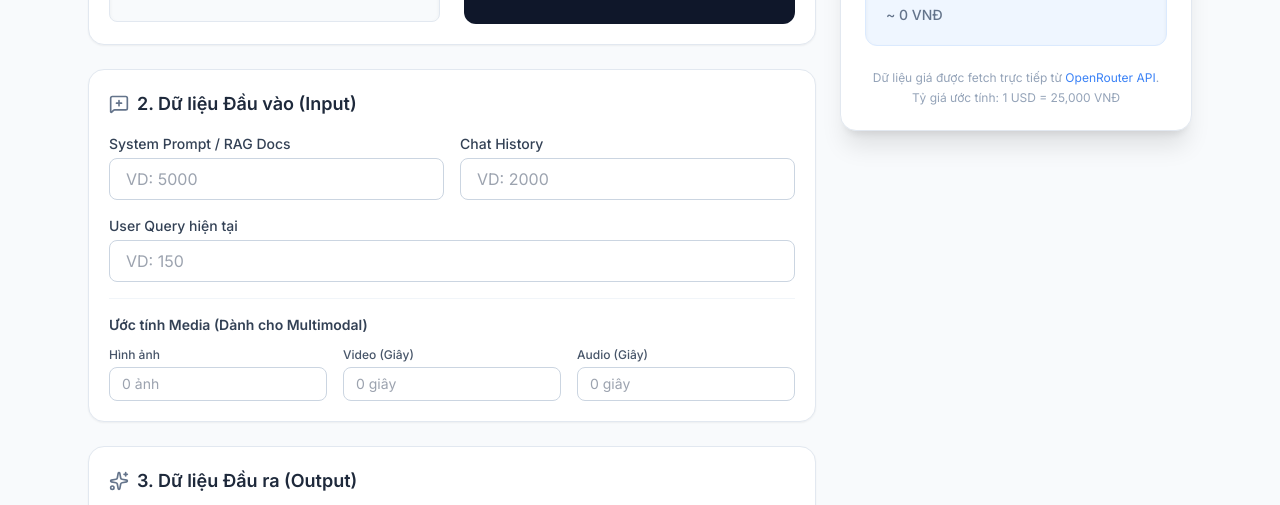
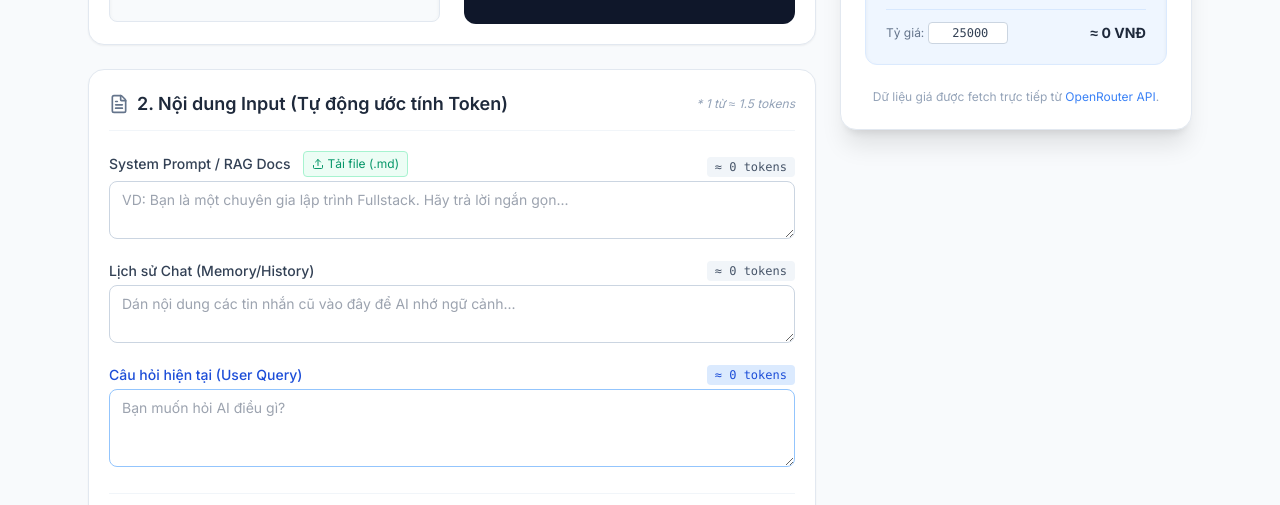
Before and after one commit to nguyenquocanhz/CostModel_LLM, a plain HTML site: page index.html in a window 1280 px wide. Shown: the part 447-952 px from the top of the page. Drawn offline with nearby package versions, Linux system fonts and the light colour scheme; no server answers.

Commit message:
Update input fields and labels in index.html

```diff
--- a/index.html
+++ b/index.html
@@ -127,25 +127,51 @@
                 </div>
             </div>
 
-            <!-- Nhập Input Tokens -->
-            <div class="bg-white p-5 rounded-2xl shadow-sm border border-slate-200 space-y-4">
-                <h2 class="text-lg font-semibold flex items-center">
-                    <i data-lucide="message-square-plus" class="w-5 h-5 mr-2 text-slate-500"></i>
-                    2. Dữ liệu Đầu vào (Input)
-                </h2>
+            <!-- Nhập Text Input (Auto Tokenize) -->
+            <div class="bg-white p-5 rounded-2xl shadow-sm border border-slate-200 space-y-5">
+                <div class="flex justify-between items-center border-b border-slate-100 pb-3">
+                    <h2 class="text-lg font-semibold flex items-center">
+                        <i data-lucide="file-text" class="w-5 h-5 mr-2 text-slate-500"></i>
+                        2. Nội dung Input (Tự động ước tính Token)
+                    </h2>
+                    <span class="text-xs text-slate-400 italic">* 1 từ ≈ 1.5 tokens</span>
+                </div>
 
-                <div class="grid grid-cols-1 sm:grid-cols-2 gap-4">
+                <div class="space-y-4">
+                    <!-- System Prompt -->
                     <div>
-                        <label class="block text-sm font-medium text-slate-700 mb-1">System Prompt / RAG Docs</label>
-                        <input type="number" id="sysTokens" min="0" placeholder="VD: 5000" class="w-full px-4 py-2 rounded-lg border border-slate-300 focus:ring-2 focus:ring-blue-500 outline-none" oninput="calculateCost()">
+                        <div class="flex justify-between items-end mb-1">
+                            <div class="flex items-center space-x-3">
+                                <label class="block text-sm font-medium text-slate-700">System Prompt / RAG Docs</label>
+                                <label for="ragFile" class="cursor-pointer text-xs bg-emerald-50 text-emerald-600 hover:bg-emerald-100 px-2 py-1 rounded flex items-center transition-colors border border-emerald-200" title="Tải file .md, .txt để đếm token RAG">
+                                    <i data-lucide="upload" class="w-3 h-3 mr-1"></i> Tải file (.md)
+                                </label>
+                                <input type="file" id="ragFile" accept=".md,.txt,.json,.csv" class="hidden" onchange="handleFileUpload(event)">
+                            </div>
+                            <span class="text-xs bg-slate-100 text-slate-600 px-2 py-0.5 rounded font-mono" id="lblSysTokens">≈ 0 tokens</span>
+                        </div>
+                        <textarea id="sysText" rows="2" placeholder="VD: Bạn là một chuyên gia lập trình Fullstack. Hãy trả lời ngắn gọn..."
+                            class="w-full px-3 py-2 rounded-lg border border-slate-300 focus:ring-2 focus:ring-blue-500 outline-none text-sm resize-y" oninput="calculateCost()"></textarea>
                     </div>
+
+                    <!-- Memory / History -->
                     <div>
-                        <label class="block text-sm font-medium text-slate-700 mb-1">Chat History</label>
-                        <input type="number" id="historyTokens" min="0" placeholder="VD: 2000" class="w-full px-4 py-2 rounded-lg border border-slate-300 focus:ring-2 focus:ring-blue-500 outline-none" oninput="calculateCost()">
+                        <div class="flex justify-between items-end mb-1">
+                            <label class="block text-sm font-medium text-slate-700">Lịch sử Chat (Memory/History)</label>
+                            <span class="text-xs bg-slate-100 text-slate-600 px-2 py-0.5 rounded font-mono" id="lblHistoryTokens">≈ 0 tokens</span>
+                        </div>
+                        <textarea id="historyText" rows="2" placeholder="Dán nội dung các tin nhắn cũ vào đây để AI nhớ ngữ cảnh..."
+                            class="w-full px-3 py-2 rounded-lg border border-slate-300 focus:ring-2 focus:ring-blue-500 outline-none text-sm resize-y text-slate-500" oninput="calculateCost()"></textarea>
                     </div>
-                    <div class="sm:col-span-2">
-                        <label class="block text-sm font-medium text-slate-700 mb-1">User Query hiện tại</label>
-                        <input type="number" id="queryTokens" min="0" placeholder="VD: 150" class="w-full px-4 py-2 rounded-lg border border-slate-300 focus:ring-2 focus:ring-blue-500 outline-none" oninput="calculateCost()">
+
+                    <!-- User Query -->
+                    <div>
+                        <div class="flex justify-between items-end mb-1">
+                            <label class="block text-sm font-medium text-blue-700">Câu hỏi hiện tại (User Query)</label>
+                            <span class="text-xs bg-blue-100 text-blue-700 px-2 py-0.5 rounded font-mono" id="lblQueryTokens">≈ 0 tokens</span>
+                        </div>
+                        <textarea id="queryText" rows="3" placeholder="Bạn muốn hỏi AI điều gì?"
+                            class="w-full px-3 py-2 rounded-lg border border-blue-300 focus:ring-2 focus:ring-blue-500 outline-none text-sm resize-y" oninput="calculateCost()"></textarea>
                     </div>
                 </div>
 
@@ -172,11 +198,12 @@
             <div class="bg-white p-5 rounded-2xl shadow-sm border border-slate-200">
                 <h2 class="text-lg font-semibold mb-4 flex items-center">
                     <i data-lucide="sparkles" class="w-5 h-5 mr-2 text-slate-500"></i>
-                    3. Dữ liệu Đầu ra (Output)
+                    3. Dự kiến Đầu ra (Output)
                 </h2>
                 <div>
-                    <label class="block text-sm font-medium text-slate-700 mb-1">Dự kiến AI trả lời (Tokens)</label>
+                    <label class="block text-sm font-medium text-slate-700 mb-1">Số lượng Tokens dự kiến AI trả lời</label>
                     <input type="number" id="outTokens" min="0" placeholder="VD: 800" class="w-full px-4 py-2 rounded-lg border border-slate-300 focus:ring-2 focus:ring-blue-500 outline-none" oninput="calculateCost()">
+                    <p class="text-xs text-slate-500 mt-2">* Output thường không thể biết trước chính xác, bạn tự nhập con số ước lượng (VD: trả lời ngắn ~ 100, viết code ~ 1000).</p>
                 </div>
             </div>
 
@@ -217,12 +244,16 @@
                     <div class="text-3xl font-bold font-mono text-blue-700 tracking-tight" id="costTotal">
                         $0.000000
                     </div>
-                    <div class="text-sm text-slate-500 mt-2 font-medium">~ <span id="costVND">0</span> VNĐ</div>
+                    <div class="mt-3 pt-3 border-t border-blue-200/50 flex justify-between items-center">
+                        <div class="flex items-center text-xs text-slate-500">
+                            Tỷ giá: <input type="number" id="exchangeRateVal" value="25000" class="ml-1 w-20 px-1 py-0.5 border border-slate-300 rounded outline-none focus:ring-1 focus:ring-blue-500 text-slate-700 font-mono text-right" oninput="calculateCost()">
+                        </div>
+                        <div class="text-sm font-bold text-slate-800">≈ <span id="costVND">0</span> VNĐ</div>
+                    </div>
                 </div>
 
                 <div class="mt-6 text-xs text-slate-400 text-center space-y-1">
                     <p>Dữ liệu giá được fetch trực tiếp từ <a href="https://openrouter.ai/" target="_blank" class="text-blue-500 hover:underline">OpenRouter API</a>.</p>
-                    <p>Tỷ giá ước tính: 1 USD = 25,000 VNĐ</p>
                 </div>
             </div>
         </div>
@@ -236,10 +267,38 @@
         let allModels = [];
         let selectedModelPrice = { in: 0, out: 0 };
         let currentProviderFilter = '';
-        const USD_TO_VND = 25000;
+
+        // Xử lý upload file RAG
+        function handleFileUpload(event) {
+            const file = event.target.files[0];
+            if (!file) return;
+
+            const reader = new FileReader();
+            reader.onload = function(e) {
+                const text = e.target.result;
+                const sysTextArea = document.getElementById('sysText');
+
+                const currentText = sysTextArea.value.trim();
+                sysTextArea.value = currentText ? currentText + '\n\n--- Dữ liệu RAG đính kèm ---\n\n' + text : text;
+
+                calculateCost();
+                event.target.value = ''; // Reset input để có thể up lại cùng 1 file
+            };
+            reader.readAsText(file);
+        }
 
         // Ước lượng Token cho Media (Tham khảo chuẩn chung)
         const mediaTokens = { image: 258, videoPerSec: 263, audioPerSec: 32 };
+
+        // Hàm tính Token từ text (Thuật toán ước lượng nhanh)
+        // Trung bình 1 từ (word) khoảng 1.3 đến 1.5 tokens đối với Tiếng Việt/Anh
+        function estimateTokens(text) {
+            if (!text || text.trim() === '') return 0;
+            // Tách từ bằng khoảng trắng và xuống dòng
+            const words = text.trim().split(/\s+/).length;
+            // Trả về số nguyên
+            return Math.ceil(words * 1.5);
+        }
 
         // 1. Lấy dữ liệu Models từ OpenRouter API
         async function fetchLiveModels() {
@@ -346,25 +405,30 @@
             }
         }
 
-        // Lấy value an toàn từ input
-        function getVal(id) {
+        // Lấy value an toàn từ input number
+        function getNumVal(id) {
             return parseFloat(document.getElementById(id).value) || 0;
         }
 
         // Tính toán chi phí cuối cùng
         function calculateCost() {
-            // Lấy Input text
-            const sysT = getVal('sysTokens');
-            const historyT = getVal('historyTokens');
-            const queryT = getVal('queryTokens');
+            // Lấy Text Input và tính Tokens
+            const sysT = estimateTokens(document.getElementById('sysText').value);
+            const historyT = estimateTokens(document.getElementById('historyText').value);
+            const queryT = estimateTokens(document.getElementById('queryText').value);
+
+            // Cập nhật Label hiển thị token cho từng ô
+            document.getElementById('lblSysTokens').innerText = `≈ ${sysT.toLocaleString()} tokens`;
+            document.getElementById('lblHistoryTokens').innerText = `≈ ${historyT.toLocaleString()} tokens`;
+            document.getElementById('lblQueryTokens').innerText = `≈ ${queryT.toLocaleString()} tokens`;
 
             // Lấy Media
-            const imgT = getVal('images') * mediaTokens.image;
-            const vidT = getVal('videoSecs') * mediaTokens.videoPerSec;
-            const audT = getVal('audioSecs') * mediaTokens.audioPerSec;
+            const imgT = getNumVal('images') * mediaTokens.image;
+            const vidT = getNumVal('videoSecs') * mediaTokens.videoPerSec;
+            const audT = getNumVal('audioSecs') * mediaTokens.audioPerSec;
 
             const totalInputTokens = sysT + historyT + queryT + imgT + vidT + audT;
-            const totalOutputTokens = getVal('outTokens');
+            const totalOutputTokens = getNumVal('outTokens');
 
             // Hiển thị UI Tokens
             document.getElementById('resTotalInput').innerText = totalInputTokens.toLocaleString();
@@ -380,7 +444,8 @@
             document.getElementById('costOutput').innerText = "$" + costOut.toFixed(6);
             document.getElementById('costTotal').innerText = "$" + totalCost.toFixed(6);
 
-            const vndCost = (totalCost * USD_TO_VND);
+            const exchangeRate = parseFloat(document.getElementById('exchangeRateVal').value) || 25000;
+            const vndCost = (totalCost * exchangeRate);
             document.getElementById('costVND').innerText = vndCost > 0 && vndCost < 1 ? "< 1" : Math.round(vndCost).toLocaleString('vi-VN');
         }
 
```
